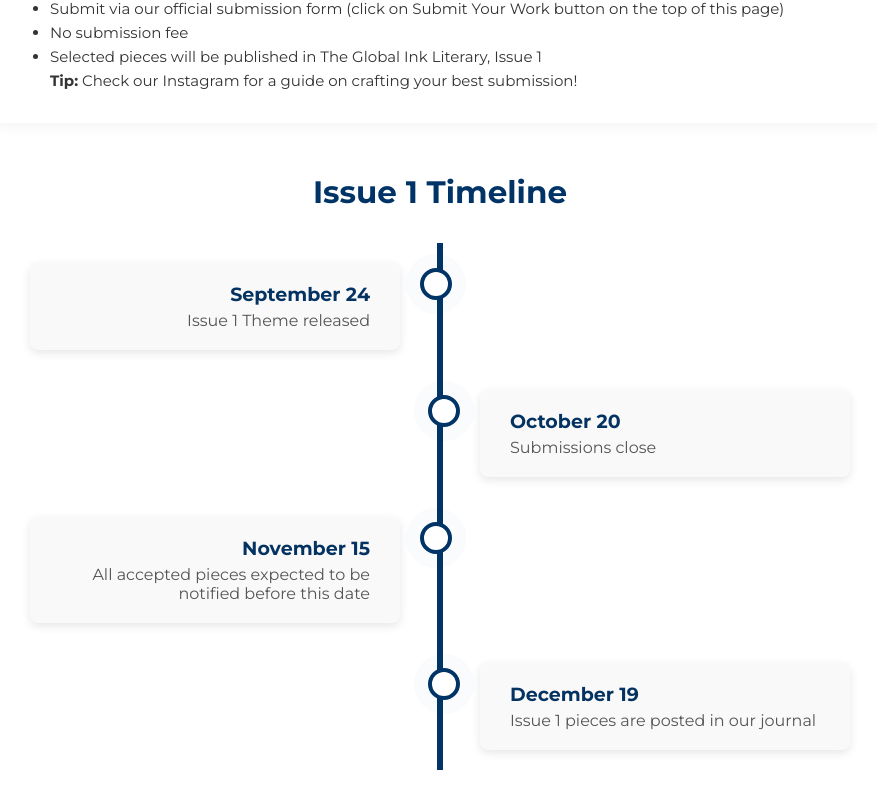
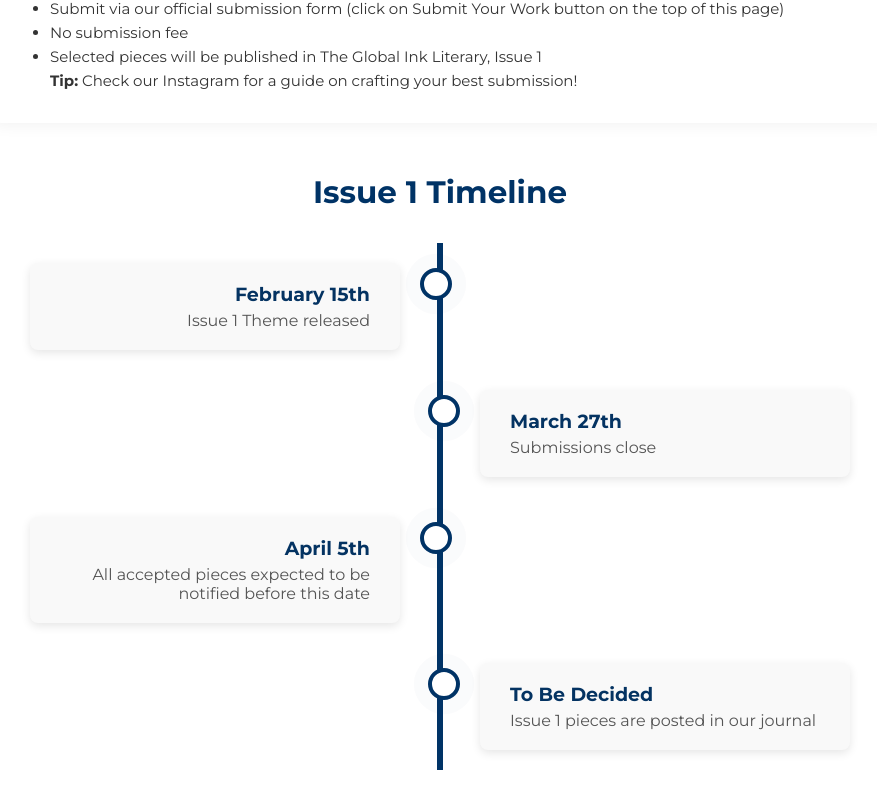
Before and after one commit to theglobalinkproject-art/theglobalinkprojectweb, a website: page submissions.html in a window 1280 px wide. Shown: the part 1860-2668 px from the top of the page, without its empty margins (200-1077 px from the left). Drawn offline with Linux system fonts and the light colour scheme.

Commit message:
Update submissions.html

```diff
--- a/submissions.html
+++ b/submissions.html
@@ -106,28 +106,28 @@
 
   <div class="timeline-container left">
     <div class="content">
-      <h3>September 24</h3>
+      <h3>February 15th</h3>
       <p>Issue 1 Theme released</p>
     </div>
   </div>
 
   <div class="timeline-container right">
     <div class="content">
-      <h3>October 20</h3>
+      <h3>March 27th</h3>
       <p>Submissions close</p>
     </div>
   </div>
 
   <div class="timeline-container left">
     <div class="content">
-      <h3>November 15</h3>
+      <h3>April 5th</h3>
       <p>All accepted pieces expected to be notified before this date</p>
     </div>
   </div>
 
     <div class="timeline-container right">
       <div class="content">
-        <h3>December 19</h3>
+        <h3>To Be Decided </h3>
         <p>Issue 1 pieces are posted in our journal</p>
       </div>
     </div>
```
